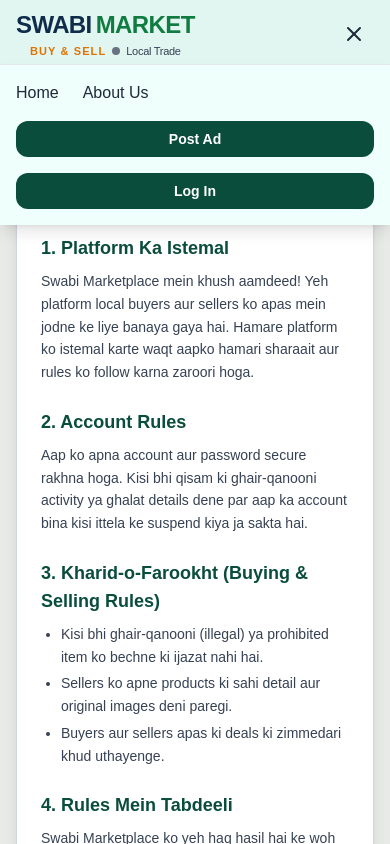
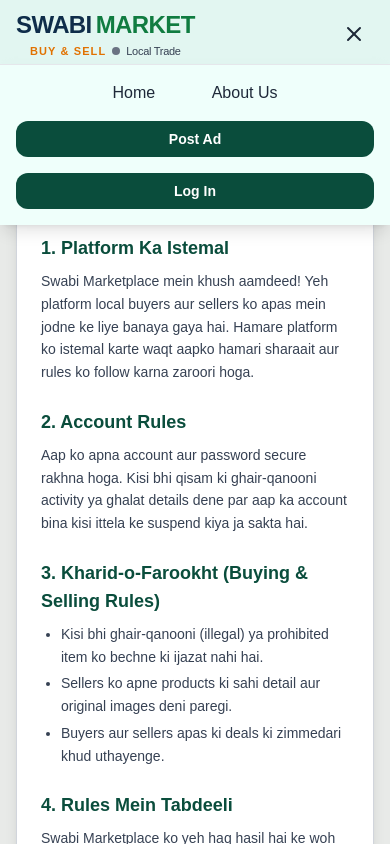
Before and after one commit to Mr-WaqasAhmad/swabi-marketplace, a React (Vite) app: page /terms in a window 390 px wide. Both pictures are taken after a click on the button 354 px from the left and 34 px from the top of the page. Shown: the top 844 px of the page. Built offline with nearby package versions, Linux system fonts and the light colour scheme; no server answers.

Commit message:
Refactor MobileNavLinks layout and comments

```diff
--- a/src/components/MobileNavLinks.jsx
+++ b/src/components/MobileNavLinks.jsx
@@ -14,8 +14,8 @@
         : '-translate-y-10 opacity-0 pointer-events-none invisible'
         }`}
     >
-      {/* ✅ Home + About Us — Ek Line Mein */}
-      <div className="flex items-center gap-6">
+      {/* ✅ Home (Left) + About Us (Right) */}
+      <div className="flex items-center justify-evenly px-10">
         <NavLink
           to="/"
           onClick={() => setIsOpened(false)}
```
